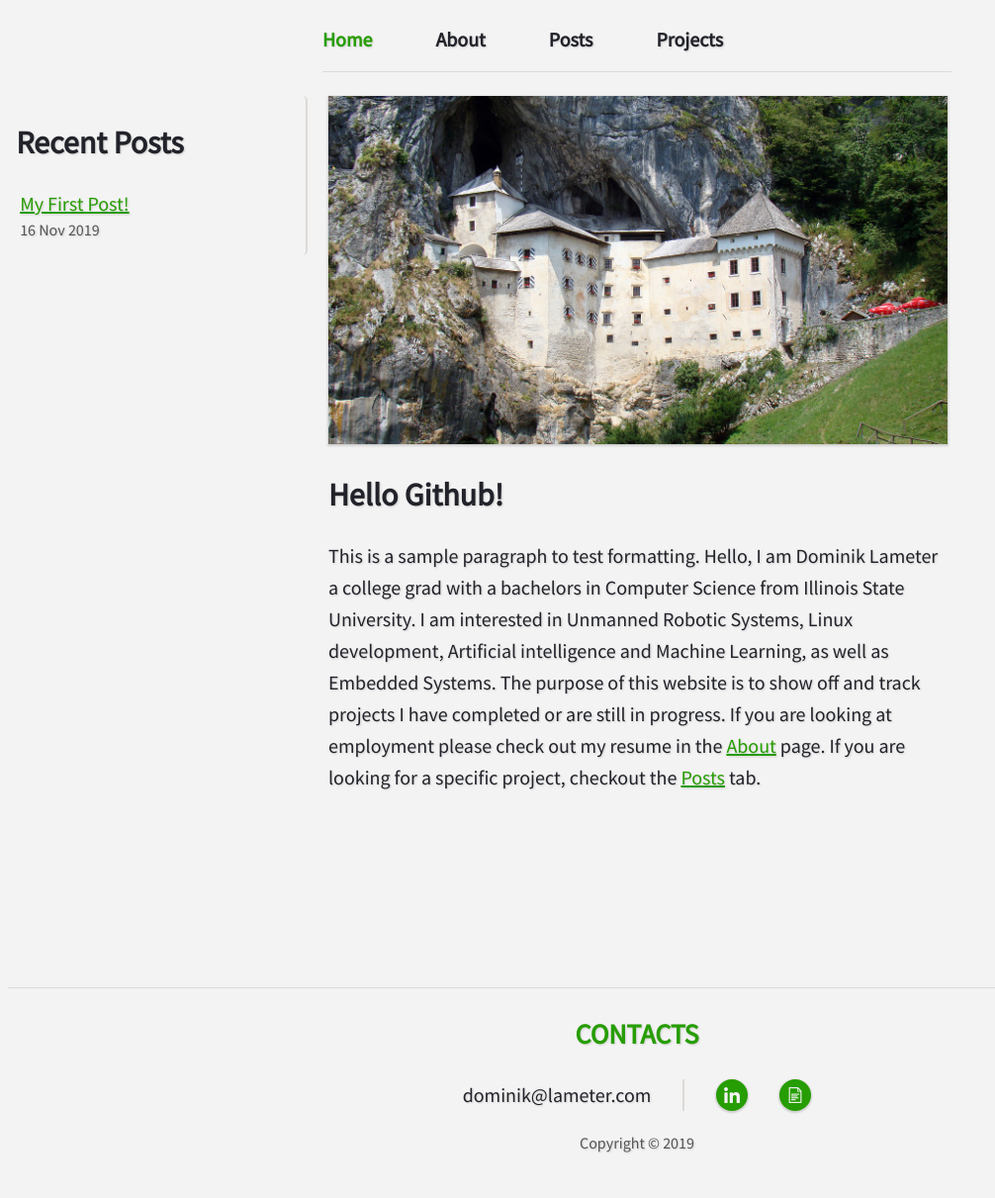
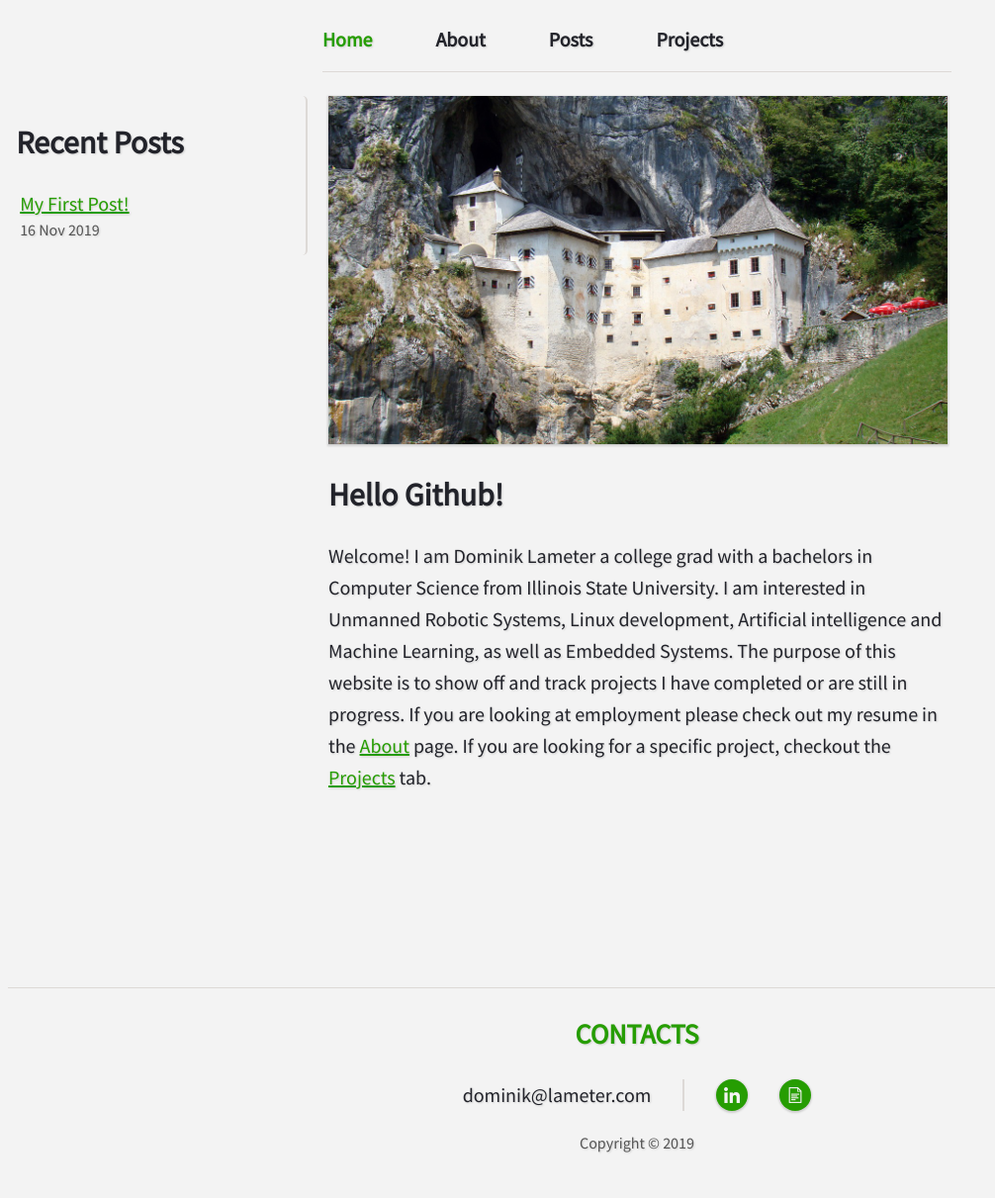
Before and after one commit to dlameter/dlameter.github.io, a Jekyll site: the page built from index.html, in a window 1280 px wide. Shown: the whole page at 99% size, without its empty margins (0-1006 px from the left). Built offline with Jekyll 4.4.1, drawn with Linux system fonts in a browser that asks for light colours.

Commit message:
Removed test text. Changed posts link to a projects link.

```diff
--- a/index.html
+++ b/index.html
@@ -6,4 +6,4 @@
 
 <h2>Hello Github!</h2>
 
-<p>This is a sample paragraph to test formatting. Hello, I am Dominik Lameter a college grad with a bachelors in Computer Science from Illinois State University. I am interested in Unmanned Robotic Systems, Linux development, Artificial intelligence and Machine Learning, as well as Embedded Systems. The purpose of this website is to show off and track projects I have completed or are still in progress. If you are looking at employment please check out my resume in the <a href="about.html">About</a> page. If you are looking for a specific project, checkout the <a href="posts.html">Posts</a> tab.</p>
+<p>Welcome! I am Dominik Lameter a college grad with a bachelors in Computer Science from Illinois State University. I am interested in Unmanned Robotic Systems, Linux development, Artificial intelligence and Machine Learning, as well as Embedded Systems. The purpose of this website is to show off and track projects I have completed or are still in progress. If you are looking at employment please check out my resume in the <a href="about.html">About</a> page. If you are looking for a specific project, checkout the <a href="projects.html">Projects</a> tab.</p>
```
